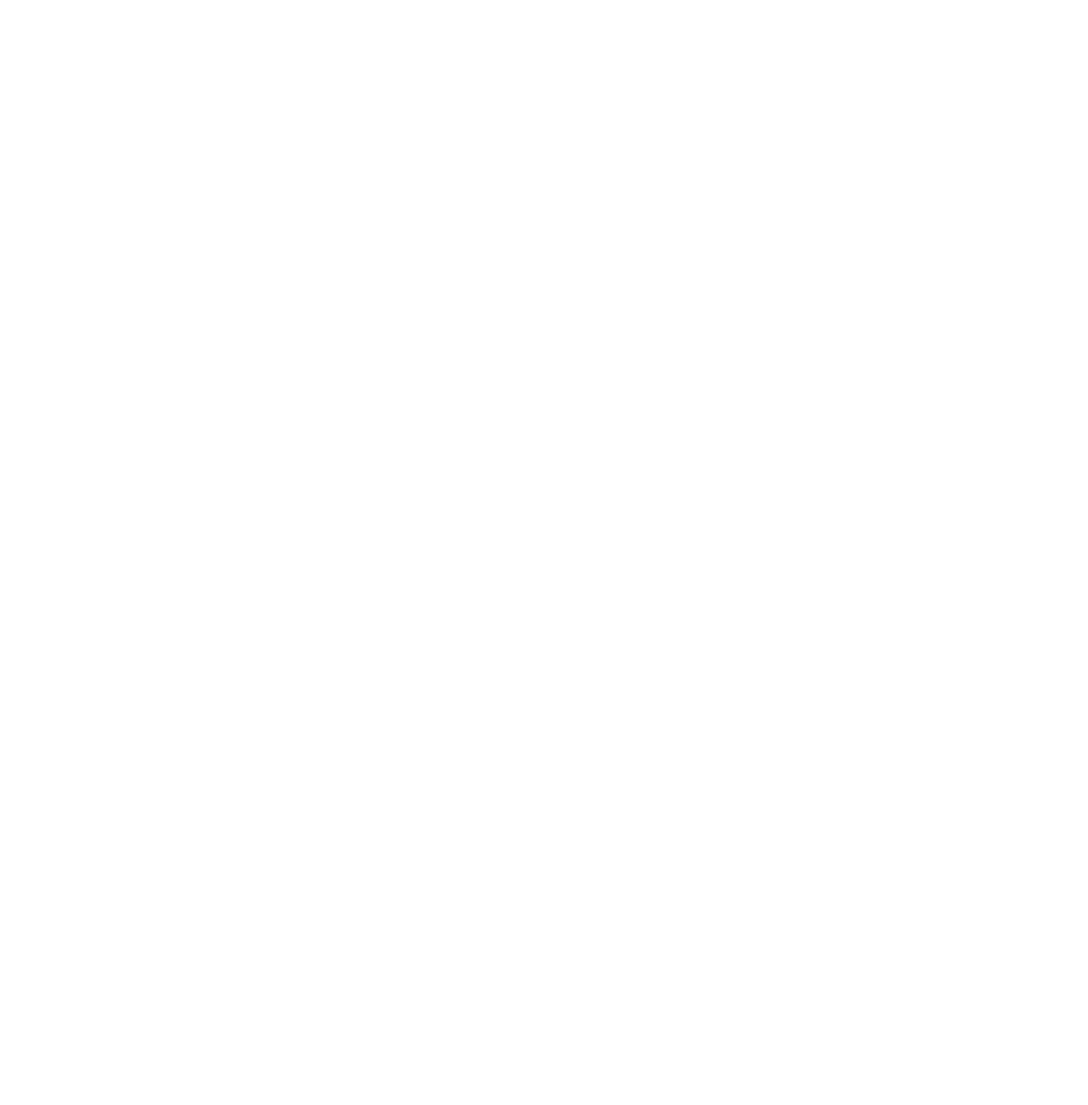
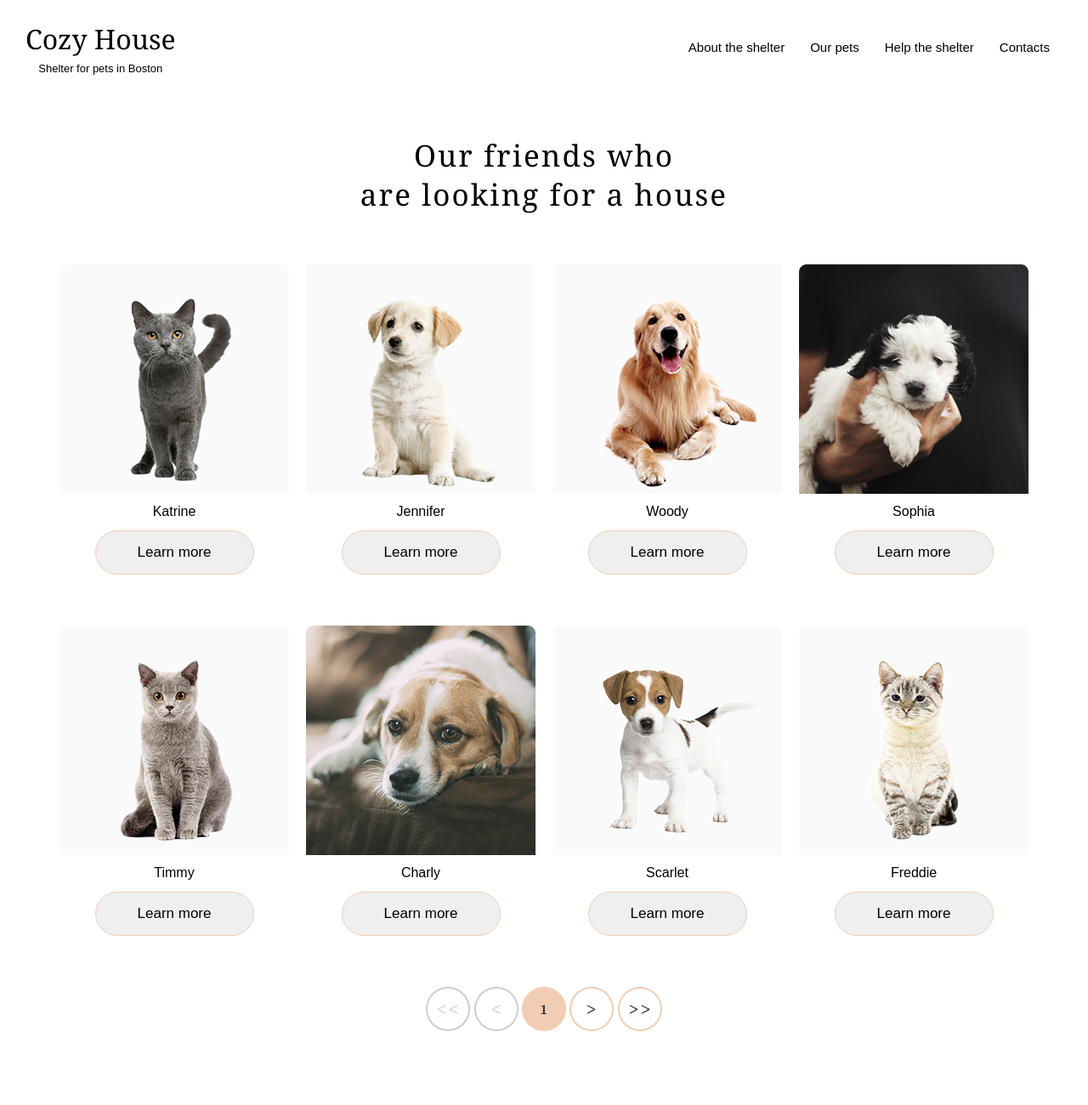
Before and after one commit to Shostok/My_first_Project, a plain HTML site: page pets.html in a window 1280 px wide. Shown: the top 1300 px of the page at 85% size. Before the commit the page ends 800 px from the top, so only its background shows below. Drawn offline with Linux system fonts and the light colour scheme; files that its build step writes are made by us from their sources.

Commit message:
Added pets.html page

```diff
--- a/css.styles/footer.css
+++ b/css.styles/footer.css
@@ -10,6 +10,13 @@
 
 .footer-info__h3 {
   color: white;
+  font-family: Georgia;
+  font-size: 35px;
+  font-weight: 400;
+  line-height: 45.5px;
+  letter-spacing: 0.06em;
+  text-align: left;
+  text-decoration-skip-ink: none;
 }
 
 .footer-info__p img {
--- a/pets.html
+++ b/pets.html
@@ -2,11 +2,147 @@
 <html lang="en">
   <head>
     <meta charset="UTF-8" />
-    <meta name="viewport" content="width=device-width, initial-scale=1.0" />
+    <meta
+      name="viewport"
+      content="width=device-width, initial-scale=1.0,
+  user-scalable=no, maximum-scale=1.0, minimum-scale=1.0"
+    />
     <title>Document</title>
-    <link rel="stylesheet" href="style.css" />
+    <link rel="stylesheet" href="css.styles/footer.css" />
+    <link rel="stylesheet" href="css.styles/responsive.css" />
+    <link rel="stylesheet" href="pets.style.css/header-pets.css" />
+    <link rel="stylesheet" href="pets.style.css/body-pets.css" />
+    <link rel="stylesheet" href="pets.style.css/main-pets.css" />
+    <link rel="stylesheet" href="pets.style.css/button-pets.css" />
   </head>
   <body>
+    <header class="header-pets">
+      <div class="header-pets__wrapp">
+        <div class="header-pets__left">
+          <h1 class="header-pets__titel">Cozy House</h1>
+          <p class="header-pets__undertitel">Shelter for pets in Boston</p>
+        </div>
+        <div class="header-pets__right">
+          <nav class="header-pets__nav">
+            <a class="my-link" href="#">About the shelter</a>
+            <a class="my-link" href="#">Our pets</a>
+            <a class="my-link" href="#">Help the shelter</a>
+            <a class="my-link" href="#">Contacts</a>
+          </nav>
+        </div>
+      </div>
+    </header>
+    <main>
+      <section class="main-section">
+        <div class="pet-info__body">
+          <div class="pet-info__header">
+            <div class="pet-info__title title">
+              Our friends who <br />
+              are looking for a house
+            </div>
+            <div class="pet-info__row">
+              <div class="pet-info__column">
+                <div class="item-about">
+                  <div class="item-about__img">
+                    <img src="img/Katrine.png" alt="" />
+                  </div>
+                  <div class="item-about__text">Katrine</div>
+                  <button class="item-about__button">Learn more</button>
+                </div>
+              </div>
+              <div class="pet-info__column">
+                <div class="item-about__img">
+                  <img src="img/Jennifer.png" alt="" />
+                </div>
+                <div class="item-about__text">Jennifer</div>
+                <button class="item-about__button">Learn more</button>
+              </div>
+              <div class="pet-info__column">
+                <div class="item-about__img">
+                  <img src="img/Woody.png" alt="" />
+                </div>
+                <div class="item-about__text">Woody</div>
+                <button class="item-about__button">Learn more</button>
+              </div>
+              <div class="pet-info__column">
+                <div class="item-about__img">
+                  <img src="img/pets-katrine.png" alt="" />
+                </div>
+                <div class="item-about__text">Sophia</div>
+                <button class="item-about__button">Learn more</button>
+              </div>
+            </div>
+          </div>
+        </div>
+        <div class="pet-info__row">
+          <div class="pet-info__column">
+            <div class="item-about">
+              <div class="item-about__img">
+                <img src="img/pets-timmy.png" alt="" />
+              </div>
+              <div class="item-about__text">Timmy</div>
+              <button class="item-about__button">Learn more</button>
+            </div>
+          </div>
+          <div class="pet-info__column">
+            <div class="item-about__img">
+              <img src="img/pets-charly.png" alt="" />
+            </div>
+            <div class="item-about__text">Charly</div>
+            <button class="item-about__button">Learn more</button>
+          </div>
+          <div class="pet-info__column">
+            <div class="item-about__img">
+              <img src="img/pets-scarlet.png" alt="" />
+            </div>
+            <div class="item-about__text">Scarlet</div>
+            <button class="item-about__button">Learn more</button>
+          </div>
+          <div class="pet-info__column">
+            <div class="item-about__img">
+              <img src="img/pets-katrine (1).png" alt="" />
+            </div>
+            <div class="item-about__text">Freddie</div>
+            <button class="item-about__button">Learn more</button>
+          </div>
+        </div>
+        <div class="pet-info__navigation">
+          <img src="img/button_paginator_inactive (1).png" alt="" />
+          <img src="img/button_paginator_inactive.png" alt="" />
+          <img src="img/button_paginator (2).png" alt="" />
+          <img src="img/button_paginator.png" alt="" />
+          <img src="img/button_paginator (1).png" alt="" />
+        </div>
+      </section>
+    </main>
+    <footer class="footer">
+      <div class="footer-info">
+        <div class="footer-info__questions">
+          <h3 class="footer-info__h3">For questions <br />and suggestions</h3>
+          <p class="footer-info__p">
+            <img src="svg/icon-email.svg" alt="icon-email" />email@shelter.com
+          </p>
+          <p class="footer-info__p">
+            <img src="svg/icon-phone.svg" alt="icon-phone" />+13 674 567 75 54
+          </p>
+        </div>
+        <div class="footer-info__visit">
+          <h3 class="footer-info__h3">We are waiting <br />for your visit</h3>
+          <p class="footer-info__p">
+            <img src="svg/icon-marker.png" alt="icon-marker" />1 Central Street,
+            Boston <br />
+            (entrance from the store)
+          </p>
+          <p class="footer-info__p">
+            <img src="svg/icon-marker.png" alt="icon-marker" />18 South Park,
+            London
+          </p>
+        </div>
+        <div class="footer-info__img">
+          <img src="img/footer-puppy.png" alt="footer-puppy" />
+        </div>
+      </div>
+    </footer>
     <script src="script.js"></script>
   </body>
 </html>
--- /dev/null
+++ b/pets.style.css/body-pets.css
@@ -0,0 +1,11 @@
+* {
+  margin: 0;
+  padding: 0;
+  box-sizing: border-box;
+}
+
+body {
+  font-family: Arial, sans-serif;
+  line-height: 1.6;
+  background-color: white;
+}
--- /dev/null
+++ b/pets.style.css/button-pets.css
@@ -0,0 +1,43 @@
+.button_make__friend {
+  background-color: #f1cdb3;
+  font-size: 17px;
+  border-radius: 100px;
+  padding: 15px 45px;
+  cursor: pointer;
+  margin-top: 42px;
+  transition: background-color 0.3s, transform 0.3s;
+}
+
+.button_make__friend:hover {
+  background-color: #fddcc4;
+}
+
+.item-about__button {
+  font-size: 17px;
+  width: 187px;
+  height: 52px;
+  border-radius: 100px;
+  border: 1px solid #f1cdb3;
+  cursor: pointer;
+  transition: background-color 0.3s, transform 0.3s;
+}
+
+.item-about__button:hover {
+  background-color: #fddcc4;
+}
+
+.item-about__button-rest {
+  font-family: Georgia;
+  font-size: 17px;
+  background-color: #f1cdb3;
+  border-radius: 100px;
+  border: none;
+  height: 52px;
+  width: 261px;
+  cursor: pointer;
+  margin-top: 80px;
+  transition: background-color 0.3s, transform 0.3s;
+}
+.item-about__button-rest:hover {
+  background-color: #fddcc4;
+}
--- /dev/null
+++ b/pets.style.css/header-pets.css
@@ -0,0 +1,56 @@
+header {
+  max-width: 1280px;
+  max-height: 100px;
+  margin: 0 auto;
+}
+
+.header-pets__wrapp {
+  display: flex;
+  justify-content: space-between;
+  align-items: center;
+  padding: 20px 30px;
+}
+
+.header-pets__titel {
+  font-size: 32px;
+  color: black;
+  font-family: Georgia, 'Times New Roman', Times, serif;
+  font-weight: 400;
+}
+.header-pets__undertitel {
+  font-size: 13px;
+  color: black;
+}
+
+.header-pets__right {
+  text-align: center;
+}
+.header-pets__nav {
+  display: flex;
+  justify-content: center;
+}
+.my-link {
+  display: inline-block;
+  padding: 10px 15px;
+  font-size: 15px;
+  text-decoration: none;
+  color: black;
+  position: relative;
+}
+
+.my-link::after {
+  content: '';
+  display: block;
+  width: 100%;
+  height: 2px;
+  background-color: #f1cdb3;
+  position: absolute;
+  left: 0;
+  bottom: 0;
+  transform: scaleX(0);
+  transition: transform 0.3s ease;
+}
+
+.my-link:hover::after {
+  transform: scaleX(1);
+}
--- /dev/null
+++ b/pets.style.css/main-pets.css
@@ -0,0 +1,53 @@
+.header-pets {
+  width: 1280px;
+  margin: 0 auto;
+}
+
+.header-pets__wrapp {
+  display: flex;
+  justify-content: space-between;
+  align-items: center;
+  padding: 20px 30px;
+  text-align: center;
+}
+
+.main-section {
+  width: 1280px;
+  margin: 0 auto;
+  text-align: center;
+}
+
+.pet-info__header {
+  margin-bottom: 20px;
+}
+
+.pet-info__title {
+  margin: 60px 0px;
+  font-family: Georgia, 'Times New Roman', Times, serif;
+  font-size: 35px;
+  font-weight: 400;
+  line-height: 45.5px;
+  letter-spacing: 0.06em;
+  text-align: center;
+  text-decoration-skip-ink: none;
+}
+
+.pet-info__row {
+  display: flex;
+  justify-content: center;
+  margin-top: 60px;
+}
+
+.pet-info__column {
+  margin: 0 10px;
+  text-align: center;
+}
+
+.item-about__button {
+  margin-top: 10px;
+}
+
+.pet-info__navigation {
+  margin-top: 60px;
+  margin-bottom: 100px;
+}
```
Also changed, not shown: index.html (+5 -0 lines), img/button_paginator (1).png (added), img/button_paginator (2).png (added), img/button_paginator.png (added), img/button_paginator_inactive (1).png (added), img/button_paginator_inactive.png (added), img/pets-charly.png (added), img/pets-katrine (1).png (added), img/pets-katrine.png (added), img/pets-scarlet.png (added), img/pets-timmy.png (added).
